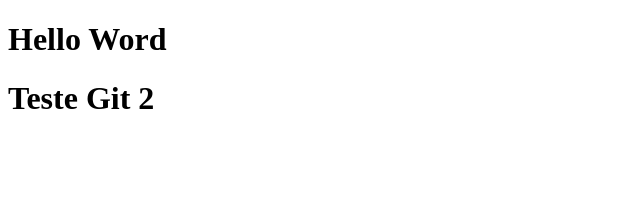
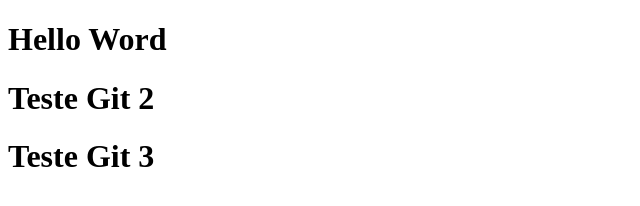
Before and after one commit to tggsm/startProjectFirstGet, a plain HTML site: page index.html in a window 1280 px wide. Shown: the whole page, without its empty margins (0-640 px from the left). Drawn offline with Linux system fonts and the light colour scheme.

Commit message:
Update  via Github WEB

```diff
--- a/index.html
+++ b/index.html
@@ -8,5 +8,6 @@
 <body>
   <h1>Hello Word</h1>
   <h1>Teste Git 2</h1>
+  <h1>Teste Git 3</h1>
 </body>
 </html>
```
Also changed, not shown: aloou.txt, 1 other file.
